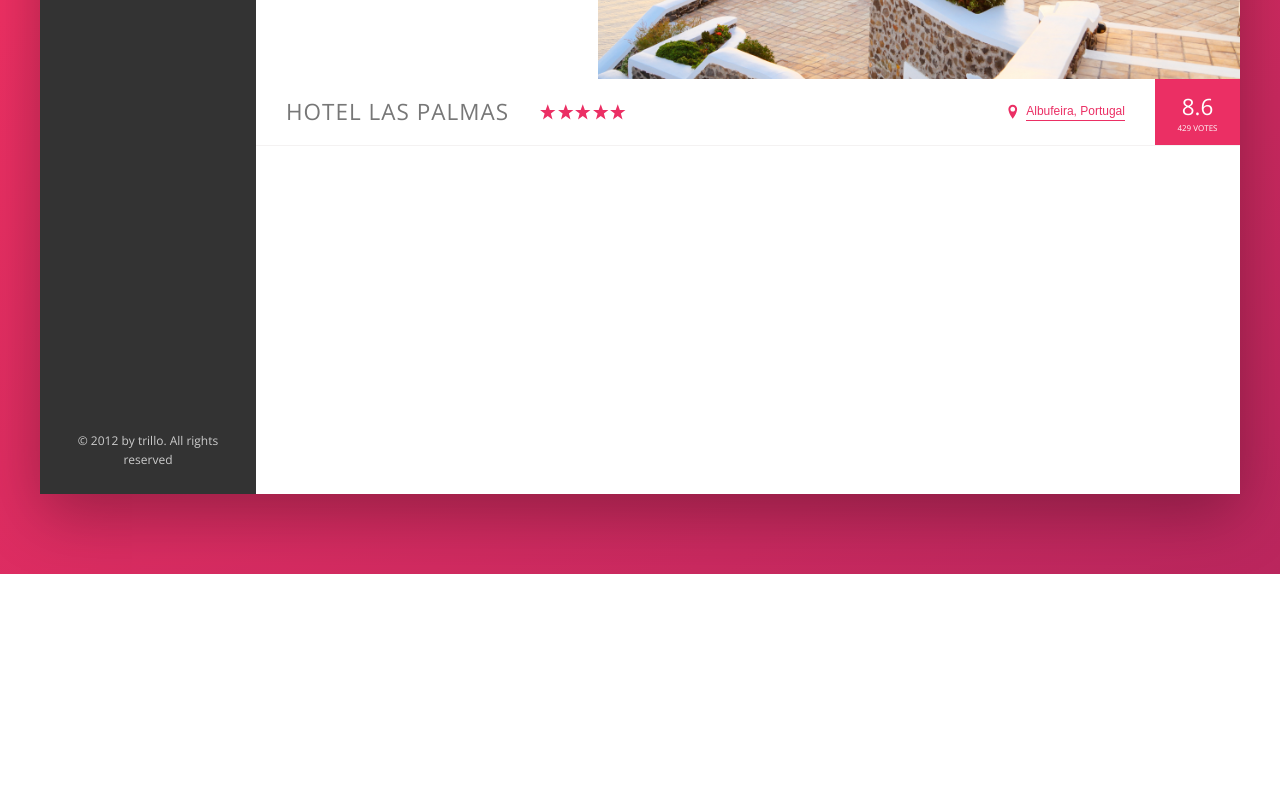
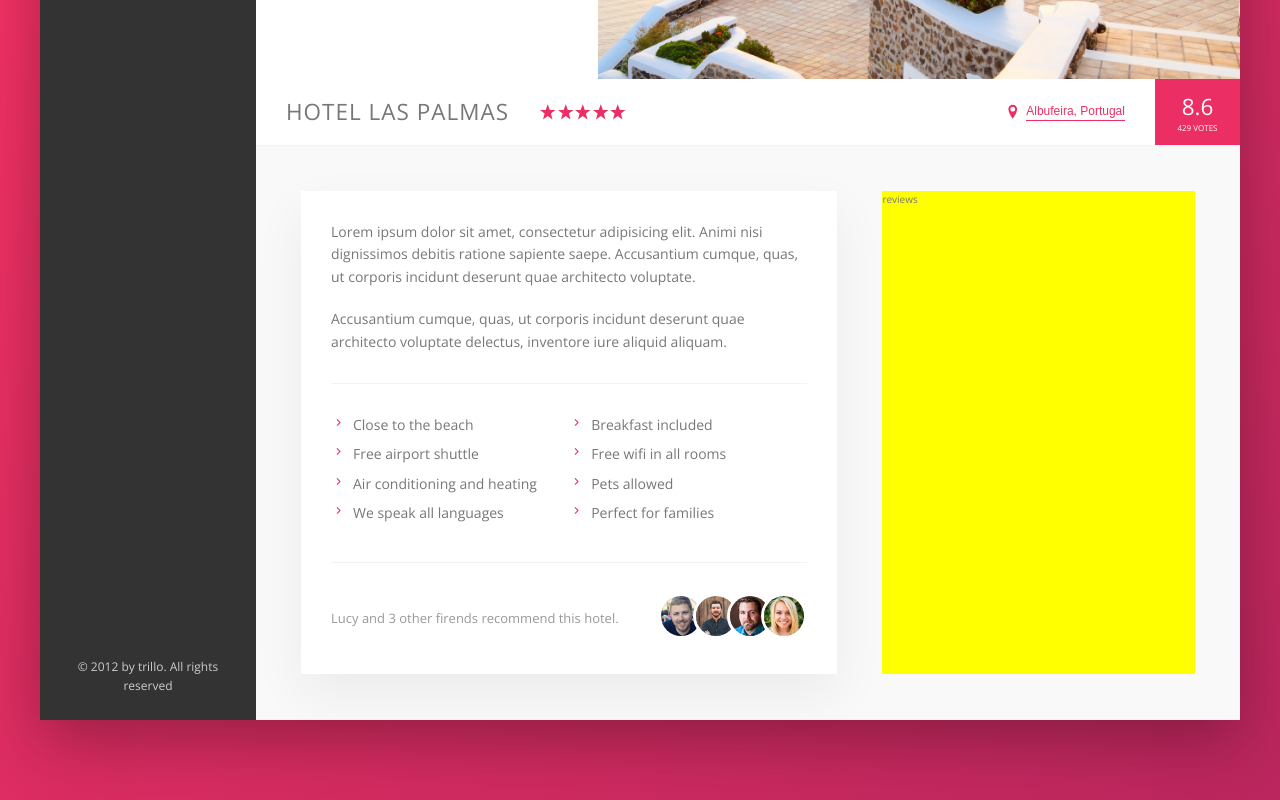
Before and after one commit to Calyaln/trillo, a website: page index.html in a window 1280 px wide. Shown: the part 456-1256 px from the top of the page. Before the commit the page ends 1030 px from the top, so only its background shows below. Drawn offline with nearby package versions, Linux system fonts and the light colour scheme.

Commit message:
description section

```diff
--- a/index.html
+++ b/index.html
@@ -156,6 +156,41 @@
               <div class="overview__rating-count">429 votes</div>
             </div>
           </div>
+
+          <div class="detail">
+            <div class="description">
+              <p class="paragraph">Lorem ipsum dolor sit amet, consectetur adipisicing elit. Animi nisi dignissimos debitis ratione sapiente saepe. Accusantium cumque, quas, ut corporis incidunt deserunt quae architecto voluptate.
+              </p>
+              <p class="paragraph">Accusantium cumque, quas, ut corporis incidunt deserunt quae architecto voluptate delectus, inventore iure aliquid aliquam.
+              </p>
+
+              <ul class="list">
+                <li class="list__item">Close to the beach</li>
+                <li class="list__item">Breakfast included</li>
+                <li class="list__item">Free airport shuttle</li>
+                <li class="list__item">Free wifi in all rooms</li>
+                <li class="list__item">Air conditioning and heating</li>
+                <li class="list__item">Pets allowed</li>
+                <li class="list__item">We speak all languages</li>
+                <li class="list__item">Perfect for families</li>
+              </ul>
+
+              <div class="recommend">
+                <p class="recommend__count">Lucy and 3 other firends recommend this hotel.</p>
+                <div class="recommand__friends">
+                  <img src="img/user-3.jpg" alt="Friend 1" class="recommend__photo">
+                  <img src="img/user-4.jpg" alt="Friend 2" class="recommend__photo">
+                  <img src="img/user-5.jpg" alt="Friend 3" class="recommend__photo">
+                  <img src="img/user-6.jpg" alt="Friend 4" class="recommend__photo">
+                </div>
+                </div>
+            </div>
+
+            <div class="user-reviews">
+              reviews
+            </div>
+          </div>
+
         </main>
       </div>
     </div>
--- a/sass/_base.scss
+++ b/sass/_base.scss
@@ -13,6 +13,10 @@
   --color-grey-dark-3: #999;
 
   --shadow-dark: 0 2rem 6rem rgba(0, 0, 0, 0.3);
+  --shadow-light: 0 2rem 5rem rgba(0, 0, 0, 0.06);
+
+  --line: 0.1rem solid var(--color-grey-light-2);
+
 }
 
 * {
--- a/sass/_components.scss
+++ b/sass/_components.scss
@@ -203,7 +203,7 @@
 .overview {
   display: flex;
   align-items: center;
-  border-bottom: 0.1rem solid var(--color-grey-light-2);
+  border-bottom: var(--line);
 
   &__heading {
     font-size: 2.25rem;
@@ -300,3 +300,72 @@
     box-shadow: none;
   }
 }
+
+/////////////////////////////////
+//PARAGRAPH
+.paragraph:not(:last-of-type) {
+  // we use last-of-type bc there are other el after the 2 paragraphs
+  margin-bottom: 2rem;
+}
+
+/////////////////////////////////
+//LIST
+.list {
+  list-style: none;
+  margin: 3rem 0;
+  padding: 3rem 0;
+  border-top: var(--line);
+  border-bottom: var(--line);
+  display: flex;
+  flex-wrap: wrap;
+
+  &__item {
+    flex: 0 0 50%; // 50% bc we want 2 el side by side
+    margin-bottom: 0.7rem;
+  }
+
+  &__item::before {
+    content: "";
+    display: inline-block;
+    height: 1.5rem;
+    width: 1.5rem;
+    margin-right: 0.7rem;
+
+    //older browsers
+    // background-image: url(../img/chevron-small-right.svg);
+    // background-size: cover;
+
+    //Newer browsers - masks
+    background-color: var(--color-primary);
+    -webkit-mask-image: url(../img/chevron-small-right.svg);
+    -webkit-mask-size: cover;
+  }
+}
+
+/////////////////////////////////
+//RECOMMEND
+.recommend {
+  font-size: 1.3rem;
+  color: var(--color-grey-dark-3);
+  display: flex;
+  align-items: center;
+
+  &__photo {
+    box-sizing: content-box; // exception here bc we don't want the padding from the border to shrink the pictures, with the default property the padding is not added
+    height: 4rem;
+    width: 4rem;
+    border-radius: 50%;
+    border: 0.3rem solid #fff;
+  }
+
+  &__photo:not(:last-child) {
+    margin-right: -1.5rem;
+  }
+
+  &__count {
+    margin-right: auto;
+  }
+
+  &__friends {
+  }
+}
--- a/sass/_layout.scss
+++ b/sass/_layout.scss
@@ -32,5 +32,29 @@
 .hotel-view {
   background-color: #fff;
   flex: 1;
-  height: 80rem;
 }
+
+.detail {
+  display: flex;
+  padding: 4.5rem;
+  background-color: var(--color-grey-light-1);
+  border-bottom: var(--line);
+
+}
+
+.description {
+  font-size: 1.4rem;
+  background-color: #fff;
+  box-shadow: var(--shadow-light);
+  padding: 3rem;
+  flex: 0 0 60%;
+  margin-right: 4.5rem;
+
+
+}
+
+.user-reviews {
+  background-color: yellow;
+  flex: 1;
+
+}
```
Also changed, not shown: css/style.css, img/chevron-small-right.svg (renamed from img/SVG/chevron-small-right.svg).
